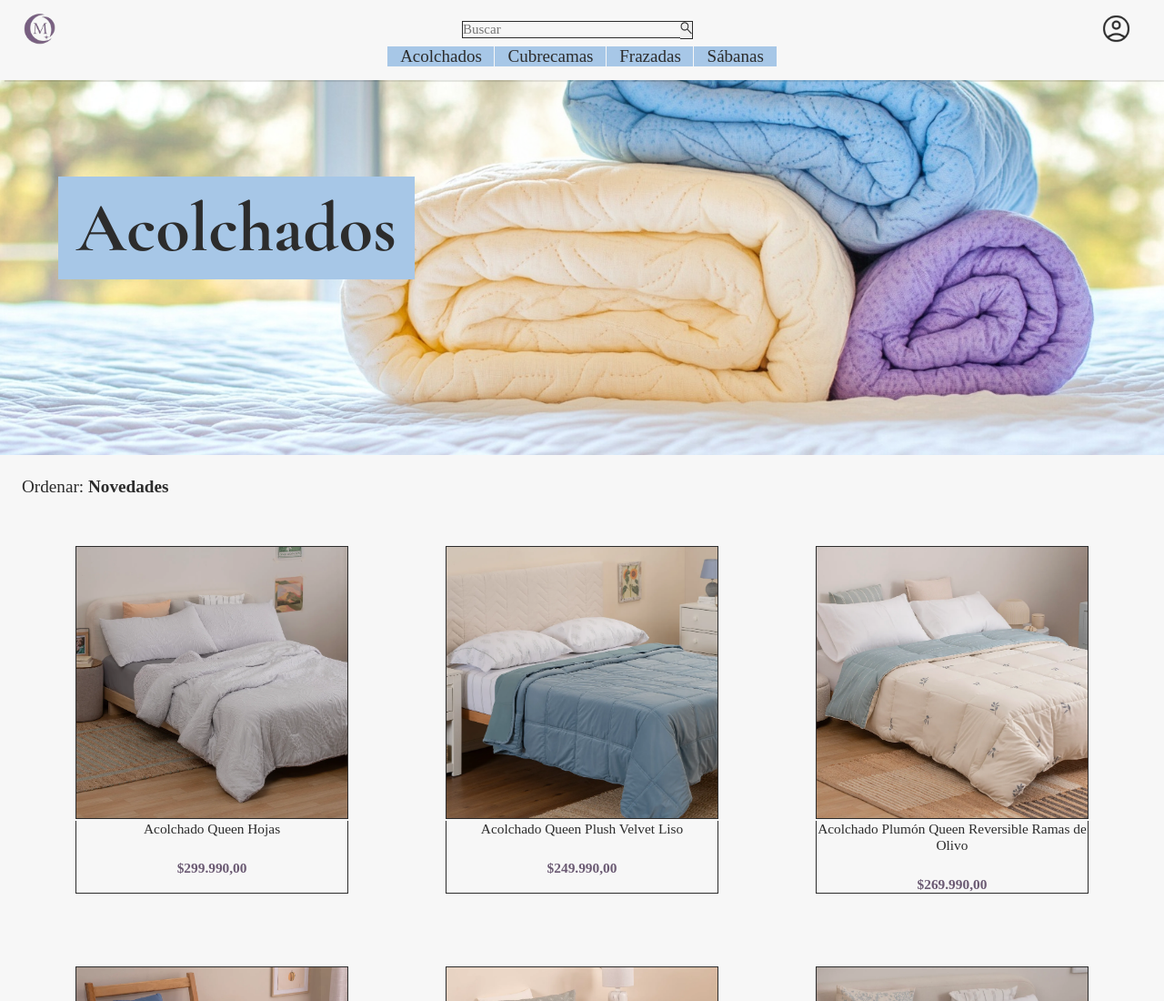
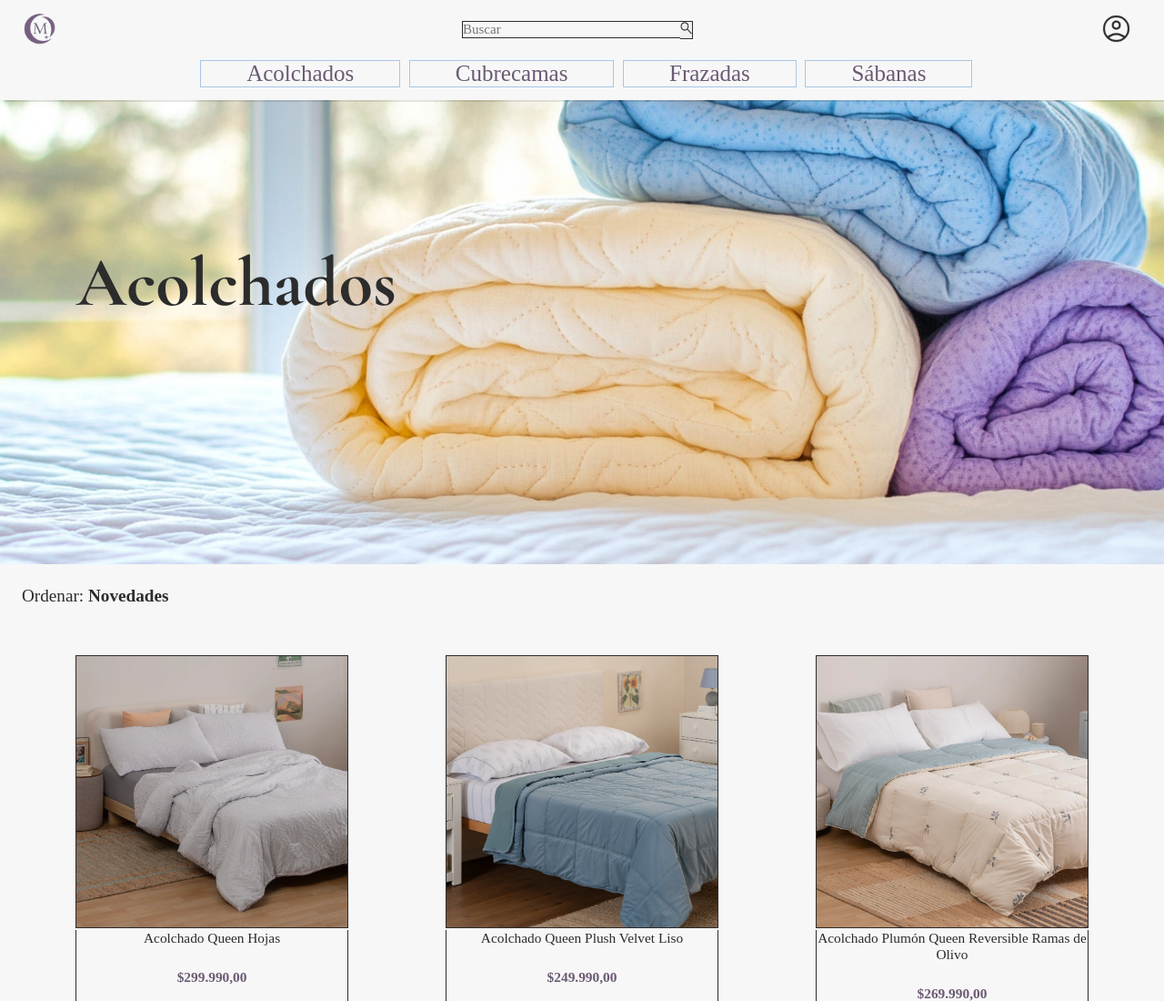
Before and after one commit to Orxone/MiLocal-SosaBarone-2025, a plain HTML site: page acolchados.html in a window 1280 px wide. Shown: the top 1100 px of the page at 91% size. Drawn offline with nearby package versions, Linux system fonts and the light colour scheme.

Commit message:
feedback-2

```diff
--- a/style.css
+++ b/style.css
@@ -97,8 +97,8 @@ header .navbar ul{
 }
 
 header .navbar a{
-    background-color: #A7C7E7;
-    outline: 0.2rem solid #C6B5E9;
+    color: #6B5A73;
+    border: 0.2rem solid #A7C7E7;
     padding: 0 2em;
     display: flex;
     align-items: center;
@@ -107,8 +107,8 @@ header .navbar a{
 }
 
 header .navbar a:hover{
-    background-color: #C6B5E9;
-    color: #F2E6D8;
+    background-color: #A7C7E7;
+    border: solid #6B5A73 0.2rem;
 }
 
 .home{
@@ -242,7 +242,6 @@ header .navbar a:hover{
 
 .nosotros-info .imagen {
     float: left;
-    margin-left: 50px;
     margin-right: 40px;
     width: 50%;
     max-width: 700px;
@@ -266,6 +265,24 @@ header .navbar a:hover{
     font-size: 2rem;
     line-height: 1.8;
     margin-bottom: 15px;
+}
+
+.nosotros-info .button{
+    color: #6B5A73;
+    border: 0.2rem solid #A7C7E7;
+    font-size: 2.2rem;
+    margin-left: 1rem;
+    padding: 0.5rem;
+    padding-left: 0.9rem;
+    padding-right: 0.9rem;
+    text-align: center;
+    cursor: pointer;
+}
+
+.nosotros-info .button:hover {
+    cursor: pointer;
+    color: #A7C7E7;
+    border: solid #6B5A73 0.2rem;
 }
 
 
@@ -362,17 +379,18 @@ footer .btn{
     background-color: rgba(0, 0, 0, 0);
     border: .1rem solid #2C2C2C;
     margin-left: 1rem;
-    padding: 0.5rem;;
-    padding-left: 0.8rem;
-    padding-right: 0.8rem;
+    padding: 0.5rem;
+    padding-left: 0.9rem;
+    padding-right: 0.9rem;
     text-align: center;
     cursor: pointer;
-    font-size: 1.7rem;
+    font-size: 1.8rem;
 }
 
 footer .btn:hover{
-    background-color: #C6B5E9;
-    color: #F2E6D8;
+    background-color: #F2E6D8;
+    color: #6B5A73;
+    border: .1rem solid #6B5A73;
 }
 
 footer .iconos-footer{
@@ -430,6 +448,7 @@ footer .copyright{
     html{
         font-size: 55%;
     }
+
     header{
         padding: 1rem 2%;
     }
--- a/styleAcolchados.css
+++ b/styleAcolchados.css
@@ -93,27 +93,29 @@ header .navbar ul{
     display: flex;
     justify-content: center;
     align-items: center;
+    margin-top: 1.5rem;
 }
 
 header .navbar a{
-    background-color: #A7C7E7;
-    outline: 0.1rem solid #F7F7F7;
-    padding: 0 1.5rem;
+    color: #6B5A73;
+    border: 0.2rem solid #A7C7E7;
+    padding: 0 2em;
     display: flex;
     align-items: center;
-    font-size: 19px;
+    font-size: 25px;
+    margin-left: 1rem;
 }
 
 header .navbar a:hover{
-    background-color: #C6B5E9;
-    color: #F2E6D8;
+    background-color: #A7C7E7;
+    border: solid #6B5A73 0.2rem;
 }
 
 /*HERO DE CATEGORIA*/
 
 .hero-product{
     background: url(images/HeroAcolchados.png) no-repeat center center/cover;
-    height: 500px;
+    height: 620px;
     display: flex;
     align-items: center;
     padding-left: 5%;
@@ -124,7 +126,7 @@ header .navbar a:hover{
     font-family: "Cormorant Garamond";
     color: #2C2C2C;
     padding: 10px 20px;
-    background-color: rgba(167, 199, 231, 1);
+    /*background-color: rgba(167, 199, 231, 1);*/
 }
 
 /*PRODUCTOS*/
--- a/styleCubrecamas.css
+++ b/styleCubrecamas.css
@@ -93,20 +93,22 @@ header .navbar ul{
     display: flex;
     justify-content: center;
     align-items: center;
+    margin-top: 1.5rem;
 }
 
 header .navbar a{
-    background-color: #A7C7E7;
-    outline: 0.1rem solid #F7F7F7;
-    padding: 0 1.5rem;
+    color: #6B5A73;
+    border: 0.2rem solid #A7C7E7;
+    padding: 0 2em;
     display: flex;
     align-items: center;
-    font-size: 19px;
+    font-size: 25px;
+    margin-left: 1rem;
 }
 
 header .navbar a:hover{
-    background-color: #C6B5E9;
-    color: #F2E6D8;
+    background-color: #A7C7E7;
+    border: solid #6B5A73 0.2rem;
 }
 
 /*HERO DE CATEGORIA*/
--- a/styleFrazadas.css
+++ b/styleFrazadas.css
@@ -93,20 +93,22 @@ header .navbar ul{
     display: flex;
     justify-content: center;
     align-items: center;
+    margin-top: 1.5rem;
 }
 
 header .navbar a{
-    background-color: #A7C7E7;
-    outline: 0.1rem solid #F7F7F7;
-    padding: 0 1.5rem;
+    color: #6B5A73;
+    border: 0.2rem solid #A7C7E7;
+    padding: 0 2em;
     display: flex;
     align-items: center;
-    font-size: 19px;
+    font-size: 25px;
+    margin-left: 1rem;
 }
 
 header .navbar a:hover{
-    background-color: #C6B5E9;
-    color: #F2E6D8;
+    background-color: #A7C7E7;
+    border: solid #6B5A73 0.2rem;
 }
 
 /*HERO DE CATEGORIA*/
--- a/styleSN.css
+++ b/styleSN.css
@@ -84,20 +84,22 @@ header .navbar ul{
     display: flex;
     justify-content: center;
     align-items: center;
+    margin-top: 1.5rem;
 }
 
 header .navbar a{
-    background-color: #A7C7E7;
-    outline: 0.1rem solid #F7F7F7;
-    padding: 0 1.5rem;
+    color: #6B5A73;
+    border: 0.2rem solid #A7C7E7;
+    padding: 0 2em;
     display: flex;
     align-items: center;
-    font-size: 19px;
+    font-size: 25px;
+    margin-left: 1rem;
 }
 
 header .navbar a:hover{
-    background-color: #C6B5E9;
-    color: #F2E6D8;
+    background-color: #A7C7E7;
+    border: solid #6B5A73 0.2rem;
 }
 
 body{
--- a/styleSabanas.css
+++ b/styleSabanas.css
@@ -88,25 +88,28 @@ header .header-up input{
     font-size: 15px;
 }
 
+
 header .navbar ul{
     list-style: none;
     display: flex;
     justify-content: center;
     align-items: center;
+    margin-top: 1.5rem;
 }
 
 header .navbar a{
-    background-color: #A7C7E7;
-    outline: 0.1rem solid #F7F7F7;
-    padding: 0 1.5rem;
+    color: #6B5A73;
+    border: 0.2rem solid #A7C7E7;
+    padding: 0 2em;
     display: flex;
     align-items: center;
-    font-size: 19px;
+    font-size: 25px;
+    margin-left: 1rem;
 }
 
 header .navbar a:hover{
-    background-color: #C6B5E9;
-    color: #F2E6D8;
+    background-color: #A7C7E7;
+    border: solid #6B5A73 0.2rem;
 }
 
 /*HERO DE CATEGORIA*/
```
Also changed, not shown: index.html (+1 -1 lines).
